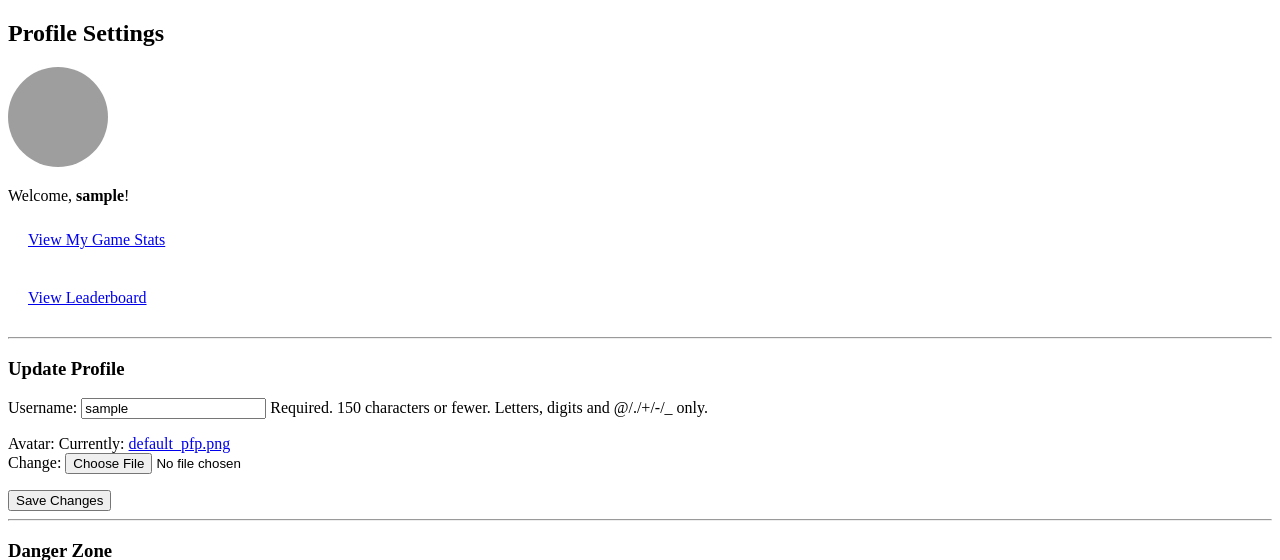
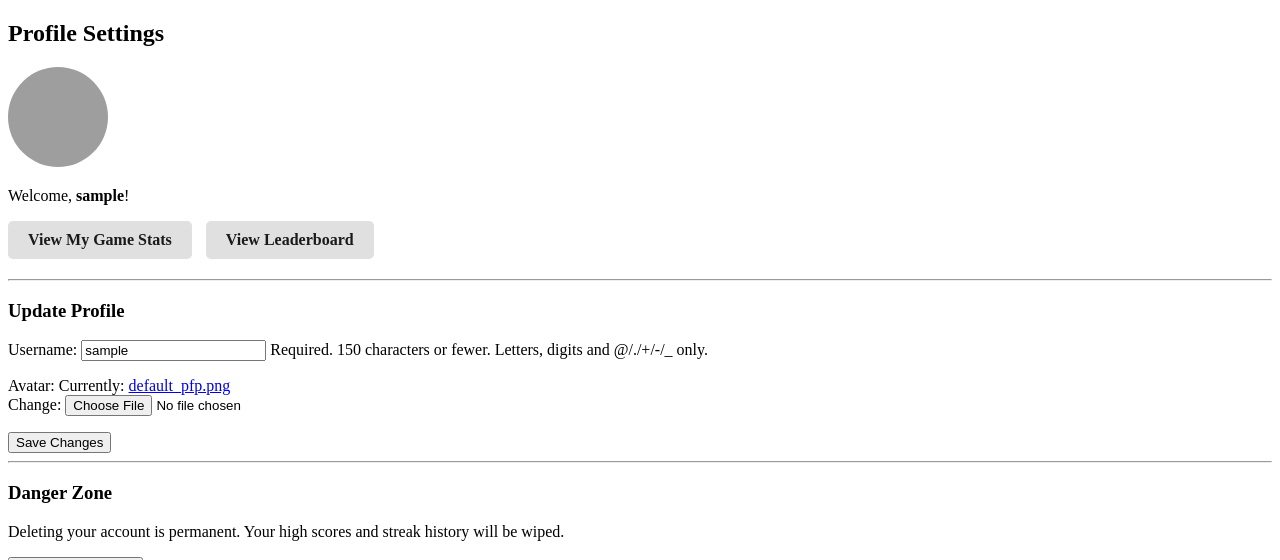
Before and after one commit to 2026-pwr-sl/performative-males-final-project, a Django app: page /profile/ in a window 1280 px wide. Shown: the top 560 px of the page. Run offline with Django 5.2, Linux system fonts and the light colour scheme; the visitor is signed in with stand-in values (Sample User, id 1); grey boxes are pictures that could not be loaded.

Commit message:
fix: html style

```diff
--- a/game/templates/game/profile.html
+++ b/game/templates/game/profile.html
@@ -13,6 +13,26 @@
             color: red;
             font-weight: bold;
         }
+        .action-buttons {
+            margin-bottom: 20px;
+        }
+        .btn-nav {
+            display: inline-block;
+            padding: 10px 20px;
+            color: white;
+            text-decoration: none;
+            border-radius: 5px;
+            font-weight: bold;
+        }
+        .btn-stats {
+            background-color: #e0e0e0;
+            color: #1a1a1a;
+        }
+        .btn-leaderboard {
+            background-color: #e0e0e0;
+            color: #1a1a1a;
+            margin-left: 10px;
+        }
     </style>
 </head>
 <body>
@@ -22,16 +42,13 @@
 
     <p>Welcome, <strong>{{ user.username }}</strong>!</p>
 
-    <div style="margin-bottom: 20px;">
-        <a href="{% url 'profile_stats' %}" style="display: inline-block; padding: 10px 20px; border-radius: 5px;">
+    <div class="action-buttons">
+        <a href="{% url 'profile_stats' %}" class="btn-nav btn-stats">
             View My Game Stats
         </a>
-    </div>
-
-    <div style="margin-bottom: 20px;">
-        <a href="{% url 'leaderboard' %}" style="display: inline-block; padding: 10px 20px; border-radius: 5px;">
+        <a href="{% url 'leaderboard' %}" class="btn-nav btn-leaderboard">
             View Leaderboard
-    </a>
+        </a>
     </div>
 
     <hr>
```
Also changed, not shown: game/templates/game/leaderboard.html (+11 -5 lines), game/templates/game/stats.html (+21 -8 lines).
